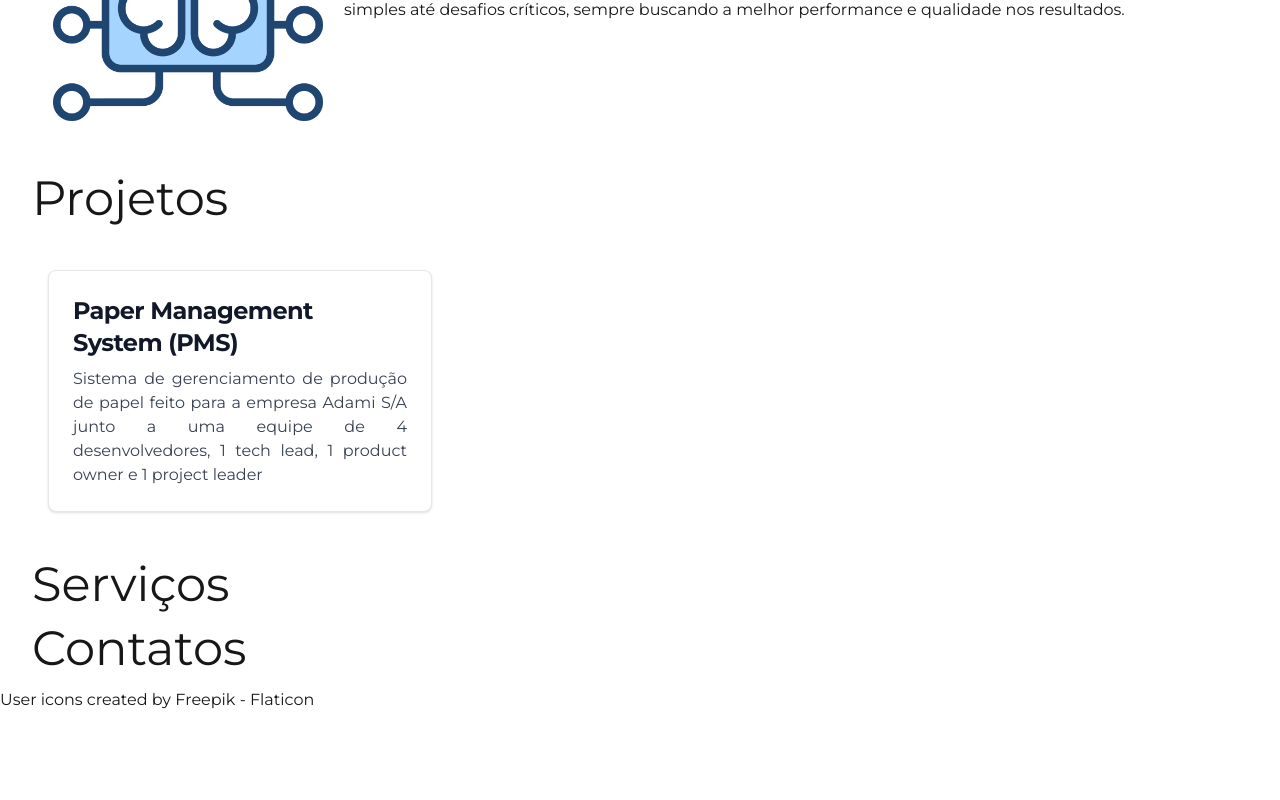
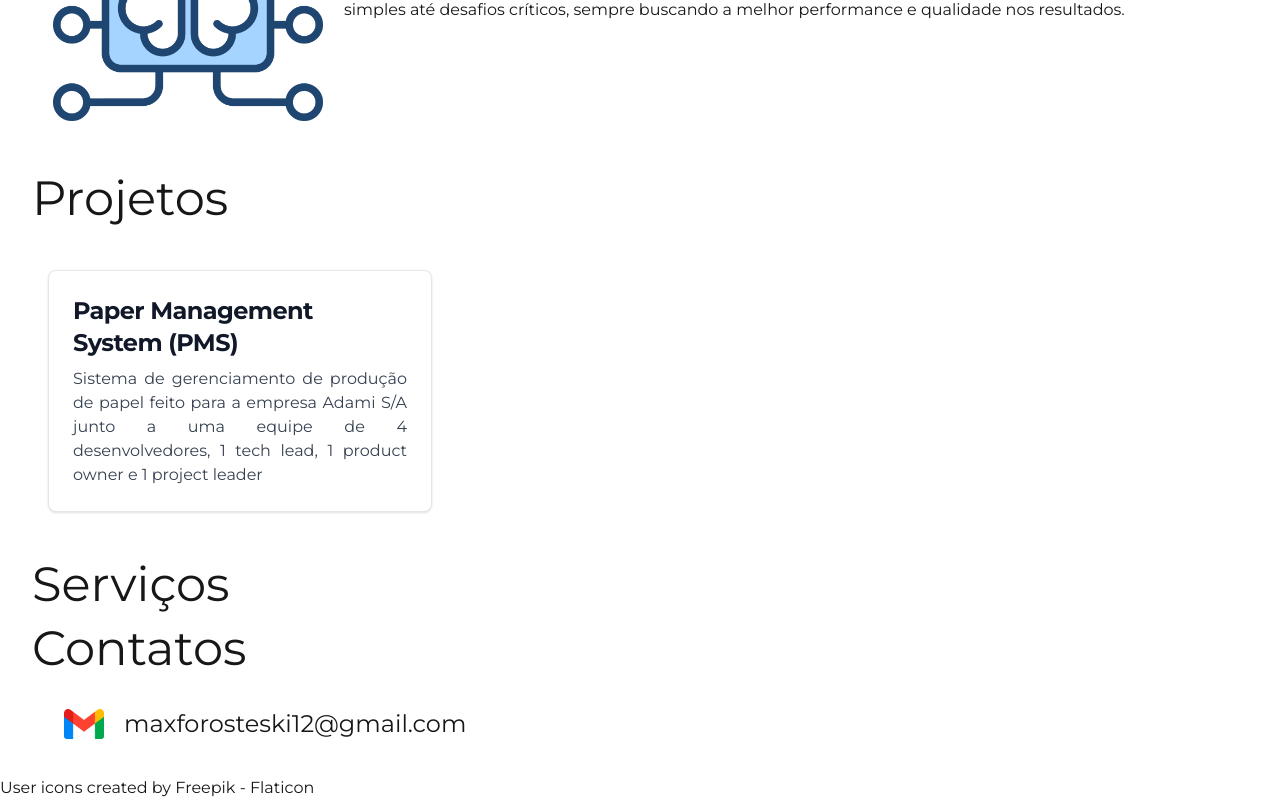
Before and after one commit to MaxForosteski/max-forosteski-portifolio, a Next.js app: page / in a window 1280 px wide. Shown: the part 1564-2364 px from the top of the page. Before the commit the page ends 2276 px from the top, so only its background shows below. Built offline with nearby package versions, Linux system fonts and the light colour scheme.

Commit message:
iniciado contatos

```diff
--- a/src/app/page.tsx
+++ b/src/app/page.tsx
@@ -1,6 +1,7 @@
 import Image from "next/image";
 import React from 'react';
 import Script from 'next/script';
+import "./bg-triangle-nav-generator.js"
 
 export default function Home() {
     return (
@@ -11,7 +12,7 @@ export default function Home() {
                         <div className="max-w-screen-xl px-4 ">
                             <div className="flex items-center">
                                 <div className="usu-triangle"></div>
-                                <script src="bg-triangle-nav-generator.tsx">
+                                <script src="/bg-triangle-nav-generator.js">
 
                                 </script>
                                 <ul className="w-full flex justify-evenly usu-list-nav flex flex-row items-center font-medium mt-0 space-x-8 rtl:space-x-reverse text-lg">
@@ -116,9 +117,21 @@ export default function Home() {
                     </div>
                     <div className="servicos">
                         <h1 className="text-5xl ml-8 m-4">Serviços</h1>
+
                     </div>
                     <div className="contatos">
                         <h1 className="text-5xl ml-8 m-4">Contatos</h1>
+                        <ul className="ml-16 m-8 flex">
+                            <li className="flex flex-row items-center ">
+                                <Image
+                                    src="/gmail.png"
+                                    alt="gmail"
+                                    width={40}
+                                    height={40}
+                                />
+                                <a href="https://mail.google.com/mail/?view=cm&fs=1&to=maxforosteski12@gmail.com" target="_blank" className="ml-5 text-2xl">maxforosteski12@gmail.com</a>
+                            </li>
+                        </ul>
                     </div>
                 </div>
             </main>
```
Also changed, not shown: public/gmail.png (added), src/app/bg-triangle-nav-generator.js (added), src/app/bg-triangle-nav-generator.tsx (deleted).
